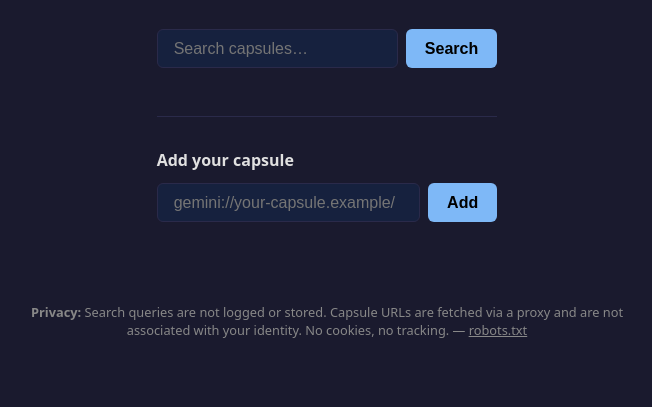
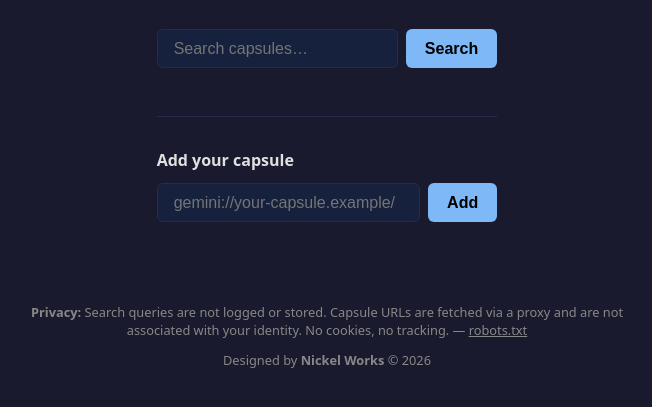
Before and after one commit to njb1966/gemini-search, a plain HTML site: page frontend/index.html in a window 1280 px wide. Shown: the part 117-524 px from the top of the page, without its empty margins (313-965 px from the left). Drawn offline with nearby package versions, Linux system fonts and the light colour scheme.

Commit message:
feat: add Nickel Works copyright footer
Co-Authored-By: Claude Sonnet 4.6 <noreply@anthropic.com>

```diff
--- a/frontend/index.html
+++ b/frontend/index.html
@@ -201,6 +201,7 @@
       No cookies, no tracking. &mdash;
       <a href="/robots.txt">robots.txt</a>
     </p>
+    <p style="margin-top:0.75rem;">Designed by <strong>Nickel Works</strong> &copy; 2026</p>
   </footer>
 
   <script defer src="https://cdn.jsdelivr.net/npm/alpinejs@3.x.x/dist/cdn.min.js"></script>
```
